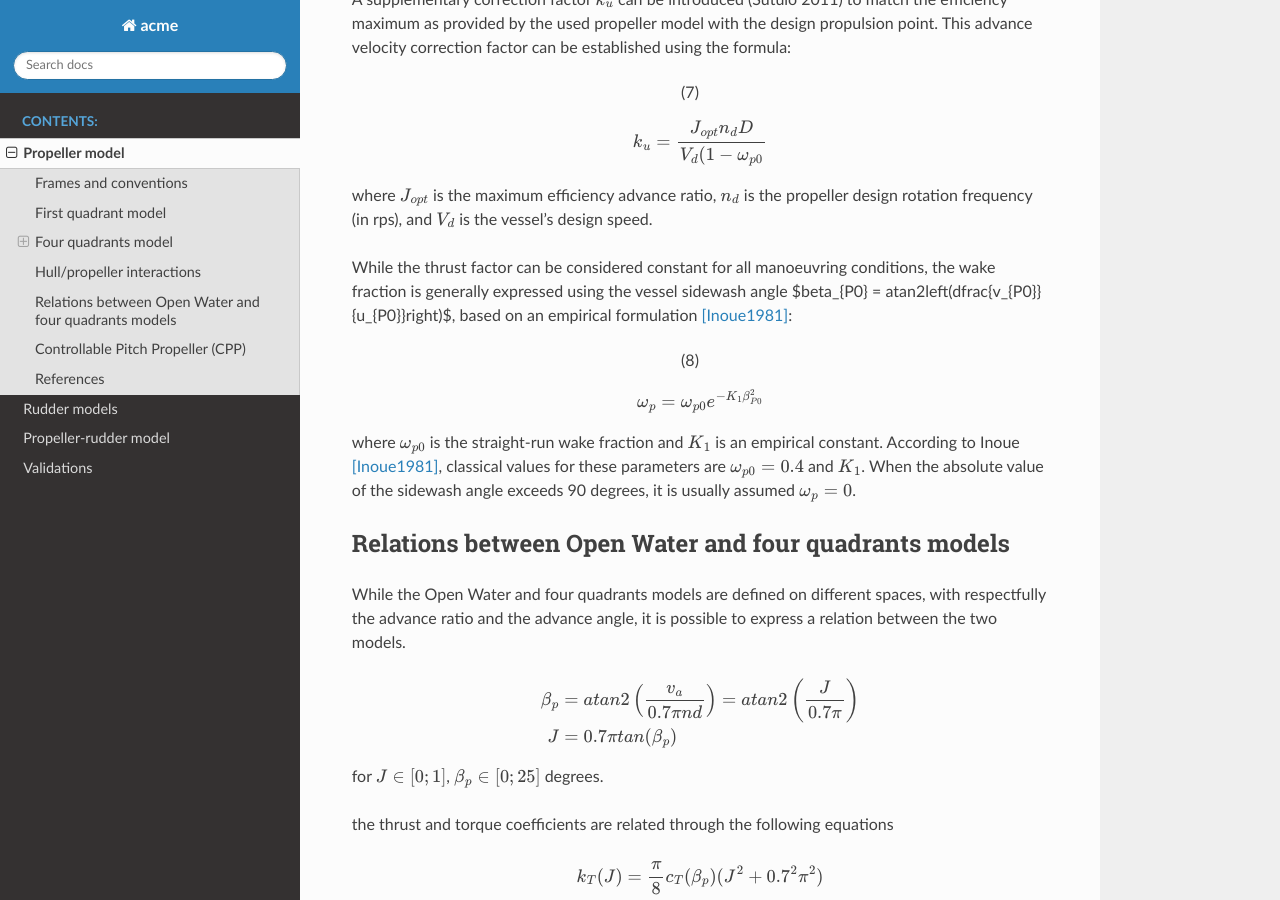
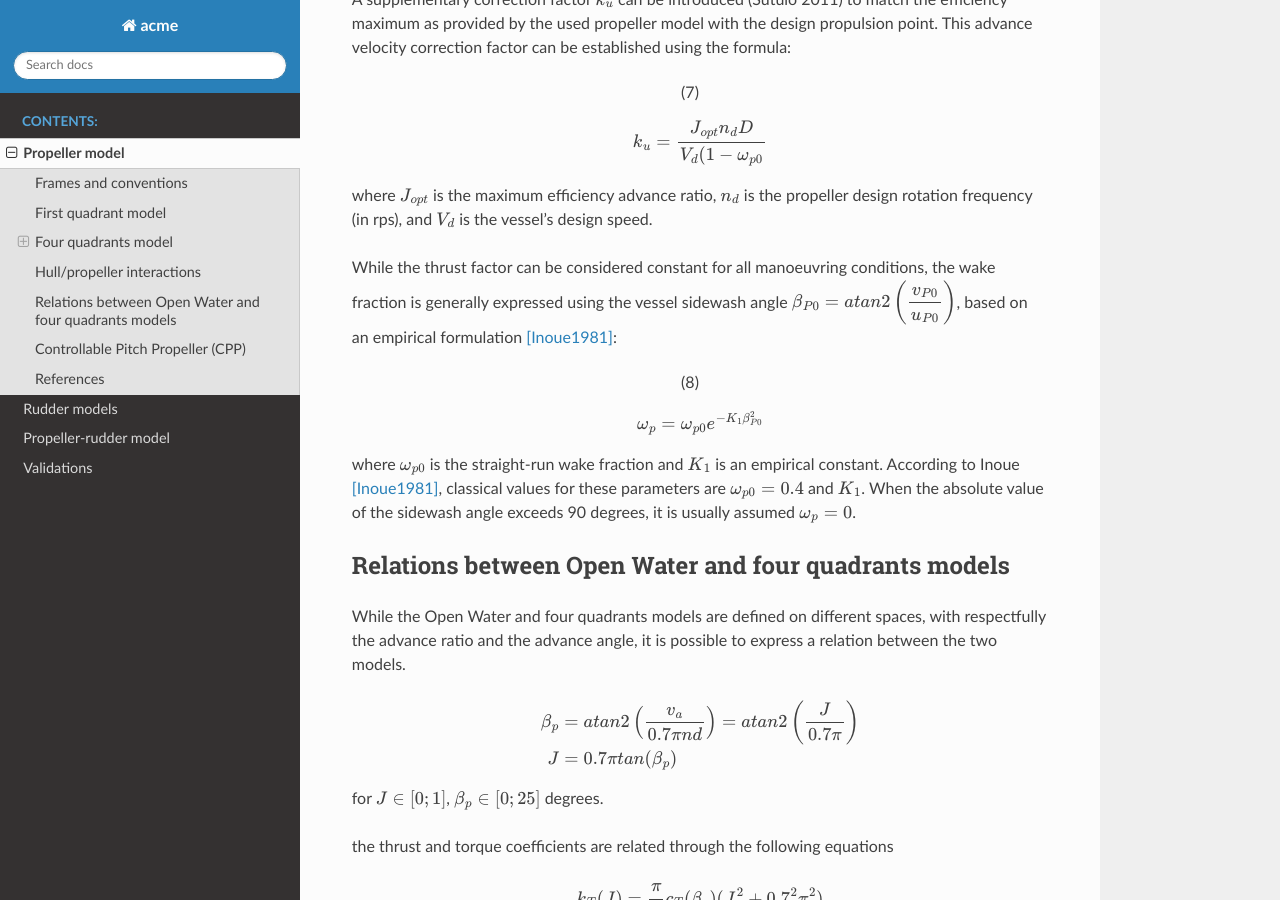
Before and after one commit to srmainwaring/acme, a Sphinx documentation site: the page built from doc/theory/source/propeller.rst, in a window 1280 px wide and 900 px high, scrolled down 4654 px. Built offline with Sphinx 7.4.7 and the Read the Docs theme 2.0.0, drawn with Linux system fonts in a browser that asks for light colours; part of the change alters nothing that is shown.

```diff
--- a/doc/theory/source/conf.py
+++ b/doc/theory/source/conf.py
@@ -105,6 +105,7 @@ latex_elements = {
 #     # \counterwithin{table}{chapter}''',
     # Latex figure (float) alignment
     'figure_align': 'H',
+    'releasename': '[CONFIDENTIAL]'
 }
 
 latex_logo = '_static/D-ICE-v.png'
--- a/doc/theory/source/propeller.rst
+++ b/doc/theory/source/propeller.rst
@@ -73,7 +73,8 @@ the following table. Those quadrants are described in a macro fashion, using the
     Description of the 4 quadrants of operation, for a right-handed propeller
 
 .. warning::
-    This definition is different from the quadrants description traditionally defined to match the :math:`J`, :math:`k_T` and :math:`k_Q` nomenclature.
+    This definition is different from the quadrants description traditionally defined to match the :math:`J`, :math:`k_T`
+    and :math:`k_Q` nomenclature.
     It is also different to the one, based on the advance angle, below.
 
 Advance angle
@@ -171,7 +172,7 @@ where :math:`J_{opt}` is the maximum efficiency advance ratio, :math:`n_d` is th
 (in rps), and :math:`V_d` is the vessel's design speed.
 
 While the thrust factor can be considered constant for all manoeuvring conditions, the wake fraction is generally
-expressed using the vessel sidewash angle $beta_{P0} = atan2\left(\dfrac{v_{P0}}{u_{P0}}\right)$, based on an empirical
+expressed using the vessel sidewash angle :math:`\beta_{P0} = atan2\left(\dfrac{v_{P0}}{u_{P0}}\right)`, based on an empirical
 formulation [Inoue1981]_:
 
 .. math::
```
